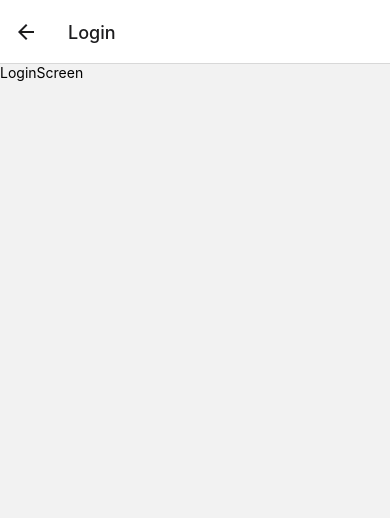
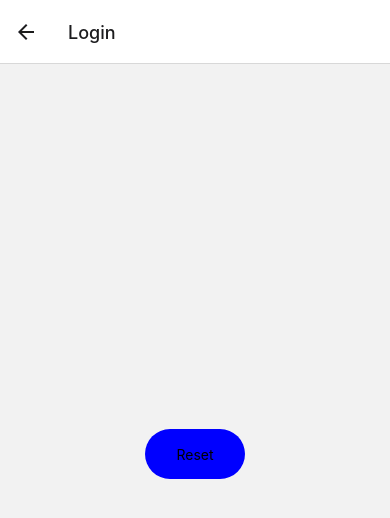
Before and after one commit to Sparrowan/react-native-graphql-tutorial, a React Native app: screen /Login in a window 390 px wide. Shown: the top 518 px of the page. Built offline with nearby package versions, Linux system fonts and the light colour scheme.

Commit message:
Ensured onboarding is hidden and shown appropriately

```diff
--- a/src/navigations/AuthStack.tsx
+++ b/src/navigations/AuthStack.tsx
@@ -13,6 +13,8 @@ const Stack = createNativeStackNavigator<AuthRootStackParamList>();
 
 
 function AuthStack() {
+
+
     return (
         <Stack.Navigator>
             <Stack.Screen name="Onboarding" component={OnboardingScreen} options={{ headerShown: false }} />
--- a/src/screens/Authentication/LoginScreen.tsx
+++ b/src/screens/Authentication/LoginScreen.tsx
@@ -1,10 +1,40 @@
+import AsyncStorage from '@react-native-async-storage/async-storage'
 import React from 'react'
-import { Text, View } from 'react-native'
+import { StyleSheet, Text, TouchableOpacity, View } from 'react-native'
 
 const LoginScreen = () => {
+    const clearItem = async () => {
+        try {
+            await AsyncStorage.removeItem('@viewedOnBoarding')
+        } catch (e) {
+            console.log('Remove item error', e)
+            // remove error
+        }
+
+    }
     return (
-        <View><Text>LoginScreen</Text></View>
+        <View style={styles.container}>
+            <TouchableOpacity style={styles.button} onPress={clearItem}>
+                <Text>Reset</Text>
+            </TouchableOpacity>
+        </View>
     )
 }
 
 export default LoginScreen
+
+const styles = StyleSheet.create({
+    container: {
+        flex: 1,
+        alignItems: 'center',
+        justifyContent: 'center'
+    },
+    button: {
+        backgroundColor: 'blue',
+        width: 100,
+        height: 50,
+        borderRadius: 50,
+        alignItems: 'center',
+        justifyContent: 'center'
+    }
+})
--- a/src/screens/Authentication/OnboardingScreen.tsx
+++ b/src/screens/Authentication/OnboardingScreen.tsx
@@ -12,7 +12,7 @@ import NextButton from '../../components/NextButton';
 const OnboardingScreen = () => {
     const navigation = useNavigation<NativeStackNavigationProp<AuthRootStackParamList, 'Login'>>();
     const [currentIndex, setCurrentIndex] = useState(0);
-    const [loading, setLoading] = useState(true); // Initialize loading state to false
+    const [showOnBoarding, setShowOnBoarding] = useState(false)
     const scrollX = useRef<Animated.Value>(new Animated.Value(0)).current;
     const slidesRef = useRef<FlatList | null>(null);
     const viewableItemsChanged = useRef(({ viewableItems }: { viewableItems: any }) => {
@@ -42,20 +42,17 @@ const OnboardingScreen = () => {
             if (value !== null) {
                 navigation.navigate('Login');
             } else {
-                console.log('First time');
+                setShowOnBoarding(true)
             }
         } catch (e) {
             console.log('Async onboard get item error', e);
         }
-        finally {
-            setLoading(false)
-        }
     };
     useEffect(() => {
         checkOnBoarding(); // Start loading once AsyncStorage check is complete
-    }, [navigation]);
+    }, []);
 
-    if (!loading) {
+    if (!showOnBoarding) {
         // Render loading indicator while AsyncStorage check is in progress
         return (
             <View style={styles.container}>
```
